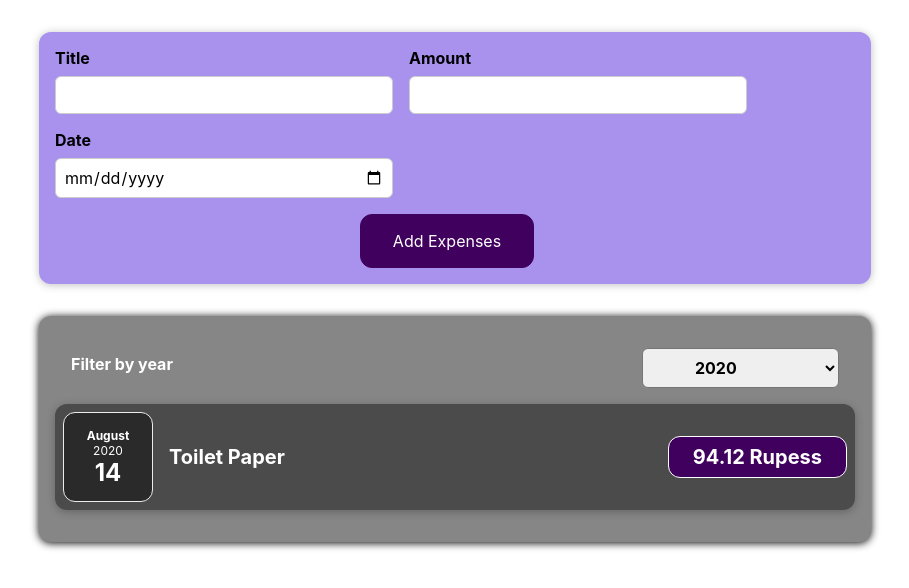
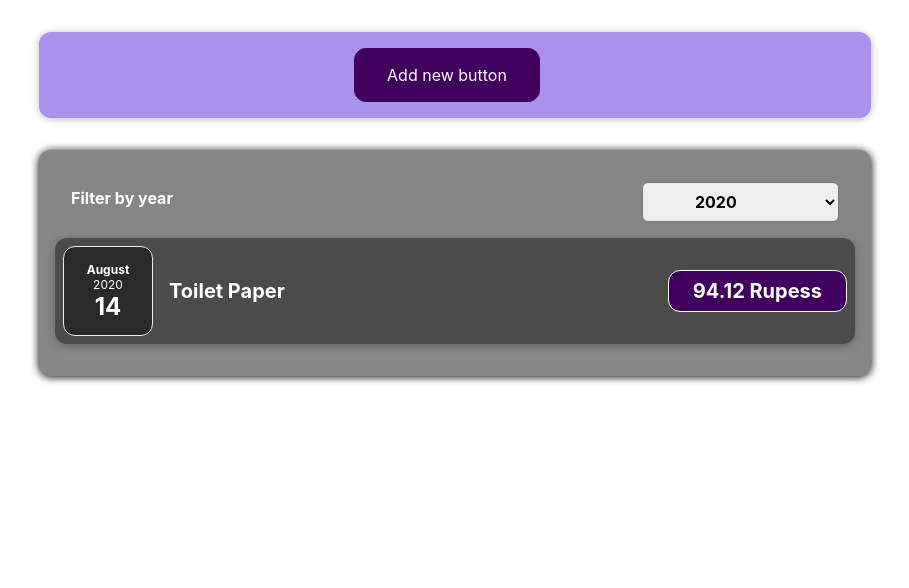
Before and after one commit to Daya00/test-app, a React (Create React App) app: page / in a window 1280 px wide. Shown: the top 588 px of the page, without its empty margins (185-1094 px from the left). Built offline with nearby package versions, Linux system fonts and the light colour scheme.

Commit message:
add cancel button

```diff
--- a/src/components/NewExpense/ExpenseForm.js
+++ b/src/components/NewExpense/ExpenseForm.js
@@ -48,6 +48,7 @@ const ExpenseForm = (props) => {
                 </div>
             </div>
             <div className="new-expense__control">
+                <button type="button" onClick={props.onCancel}>Cancel</button>
                 <button type="submit">Add Expenses</button>
             </div>
         </form>
--- a/src/components/NewExpense/NewExpense.js
+++ b/src/components/NewExpense/NewExpense.js
@@ -1,18 +1,32 @@
+import { useState } from 'react';
 import ExpenseForm from './ExpenseForm';
 import './NewExpense.css';
 
 const NewExpense = (props) => {
+
+    const [isEditing, setIsEditing] = useState(false);
     const onSaveExpenseDataHandler = (enteredExpenseData) => {
         const expenseData = {
             ...enteredExpenseData,
-            id:Math.random()
+            id: Math.random()
         }
         props.onAddExpense(expenseData);
         console.log(expenseData);
+        setIsEditing(false);
     }
+
+    const startEditingHandler = () => {
+        setIsEditing(true);
+    }
+
+    const stopEditingHandler = () => {
+        setIsEditing(false);
+    }
+
     return (
         <div className="new-expense">
-            <ExpenseForm onSaveExpenseData={onSaveExpenseDataHandler} />
+            {!isEditing && <button onClick={startEditingHandler}>Add new button</button>}
+            {isEditing && <ExpenseForm onSaveExpenseData={onSaveExpenseDataHandler} onCancel={stopEditingHandler} />}
         </div>
     );
 };
```
